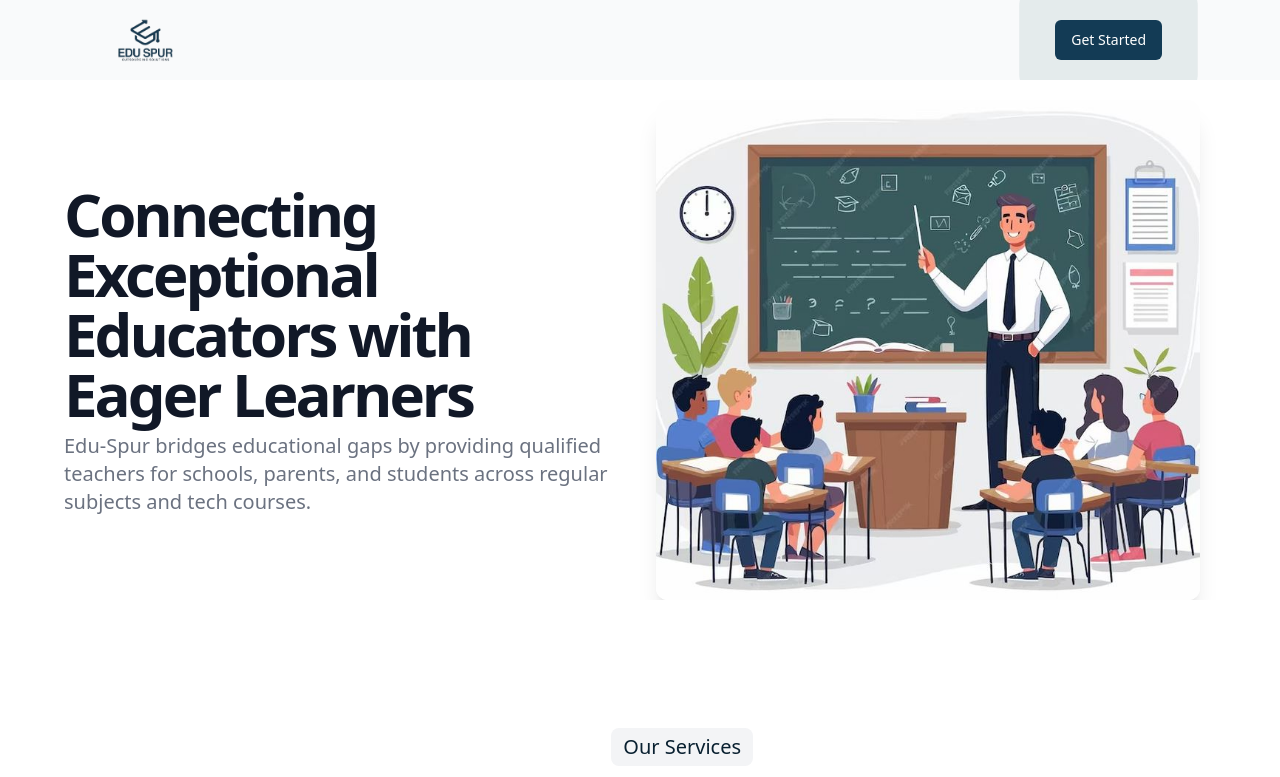
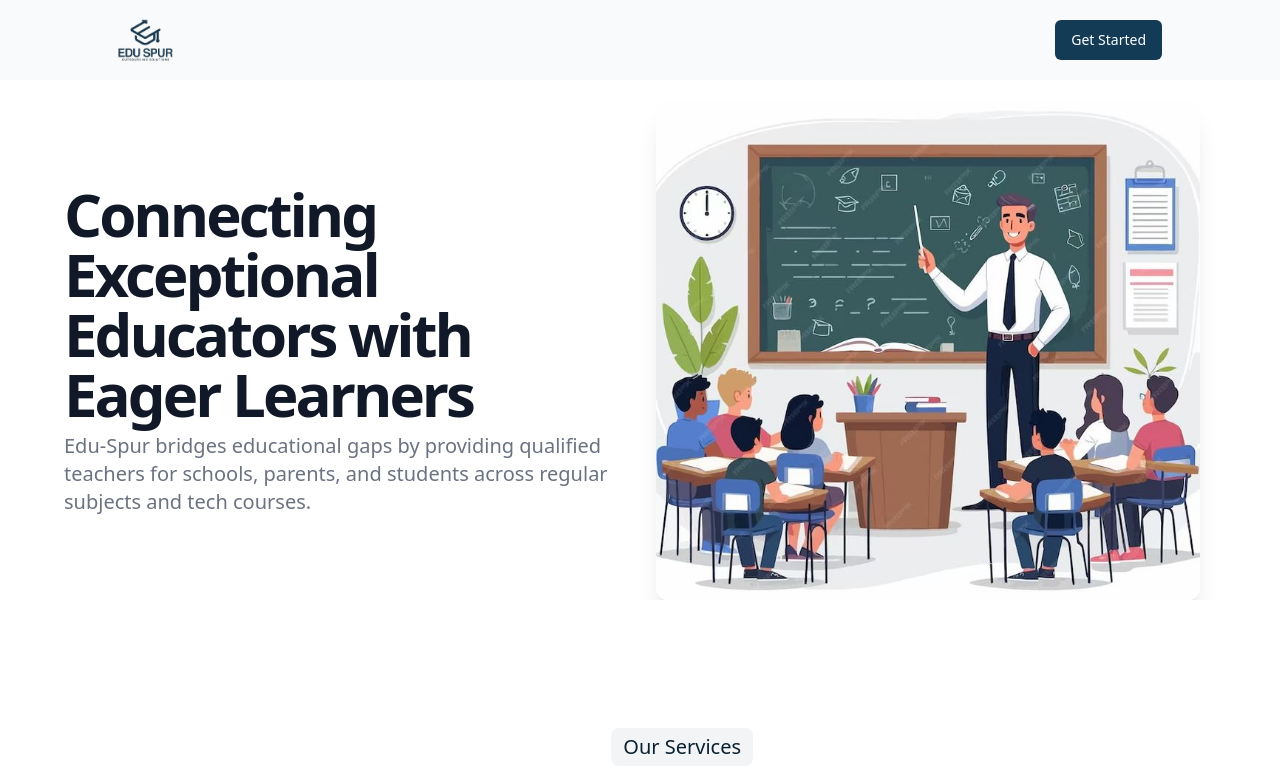
Before and after one commit to Edu-Spur200/Edu-Spur_FE, a React (Vite) app: page / in a window 1280 px wide. Shown: the top 777 px of the page. Built offline with nearby package versions, Linux system fonts and the light colour scheme.

Commit message:
Updated get Started buttons as requested

```diff
--- a/src/index.css
+++ b/src/index.css
@@ -111,20 +111,3 @@
     animation-timing-function: ease-out;
   }
 }
-
-.playbtn {
-  transition: all 0.3s ease-in-out 0s;
-  box-shadow: #95b1b0 0px 0px 0px 0px;
-  animation: 1.2s cubic-bezier(0.8, 0, 0, 1) 0s infinite normal none running pulse;
-  animation-delay: 2s;
-}
-
-.playbtn:is(:hover, :focus) {
-  transform: scale(1.2);
-}
-
-@keyframes pulse {
-  100% {
-    box-shadow: 0 0 0 45px rgba(193,244,246,0);
-  }
-}
--- a/src/static/Header.tsx
+++ b/src/static/Header.tsx
@@ -40,7 +40,7 @@ export default function Header() {
             Log in
           </button> */}
           <Link to={"selcet-option"}>
-            <button className="h-10 px-4 py-2 text-sm font-medium text-white rounded-md bg-[#133b55] hover:bg-[#092030] playbtn">
+            <button className="h-10 px-4 py-2 text-sm font-medium text-white rounded-md bg-[#133b55] hover:bg-[#092030]">
               Get Started
             </button>
           </Link>
```
